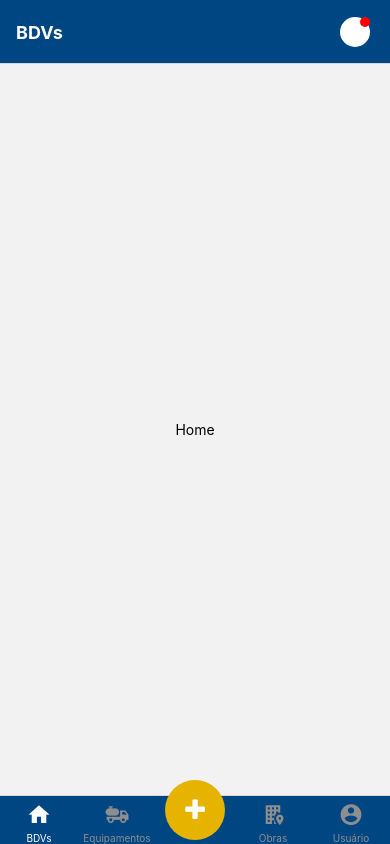
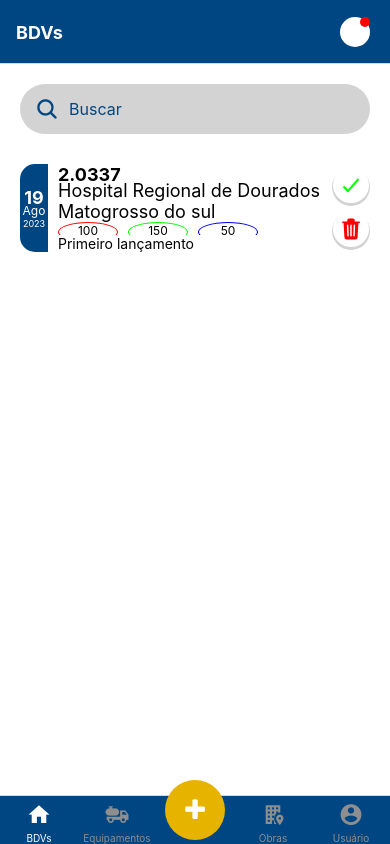
Before and after one commit to EdsonJrx/MyProjectBDV, a React Native app: screen /bdvs in a window 390 px wide. Built offline with nearby package versions, Linux system fonts and the light colour scheme.

Commit message:
Componente AppointsList criado

```diff
--- /dev/null
+++ b/src/components/appointList/index.tsx
@@ -0,0 +1,54 @@
+import React from 'react';
+
+import * as S from './style';
+
+import AppointsItem from '../appointsItem';
+import ButtonAppoints from '../buttonAppoints';
+
+
+const AppointmentList = () => {
+    return (
+        <S.Container>
+            <S.DateArea>
+                <S.DateDD>19</S.DateDD>
+                <S.DateMM>Ago</S.DateMM>
+                <S.DateYYYY>2023</S.DateYYYY>
+            </S.DateArea>
+            <S.BodyArea>
+                <S.CodCC>2.0337</S.CodCC>
+                <S.DescCC>Hospital Regional de Dourados Matogrosso do sul</S.DescCC>
+                <S.AppointsArea>
+                    <AppointsItem
+                        valor="100"
+                        color="#f00"
+                        title="Inicial"
+                    />
+                    <AppointsItem
+                        valor="150"
+                        color="#0f0"
+                        title="Final"
+                    />
+                    <AppointsItem
+                        valor="50"
+                        color="#00f"
+                        title="Rod"
+                    />
+                </S.AppointsArea>
+                <S.Obs>Primeiro lançamento</S.Obs>
+            </S.BodyArea>
+            <S.ButtonAppointsArea>
+                <ButtonAppoints
+                    nome="md-checkmark-sharp"
+                    color="#0f0"
+
+                />
+                <ButtonAppoints
+                    nome="trash"
+                    color="#f00"
+                />
+            </S.ButtonAppointsArea>
+        </S.Container>
+    );
+}
+
+export default AppointmentList;
--- /dev/null
+++ b/src/components/appointList/style.tsx
@@ -0,0 +1,54 @@
+import styled from "styled-components/native";
+
+export const Container = styled.TouchableOpacity`
+    width:100%;
+    flex-direction:row;
+`;
+export const DateArea = styled.View`
+    width:28px;
+    height:88px;
+    background-color:${({theme})=>theme.COLORS.PRIMARY_900};
+    border-top-left-radius: 15px ;
+    border-bottom-left-radius:15px;
+    justify-content:center;
+    align-items:center;
+`;
+export const DateDD = styled.Text`
+    font-size:18px;
+    font-weight:bold;
+    color:#fff;
+    margin-bottom:-5px;
+`;
+export const DateMM= styled.Text`
+    font-size:12px;
+    color:#fff;
+`;
+export const DateYYYY = styled.Text`
+    font-size:9px;
+    color:#fff;
+`;
+export const BodyArea = styled.View`
+    flex:2;
+    margin:0 10px;
+`;
+export const CodCC = styled.Text`
+    font-size:18px;
+    font-weight:bold;
+`;
+export const DescCC = styled.Text`
+    flex:1;
+    font-size:18px;
+    margin-top:-5px;
+`;
+export const AppointsArea = styled.View`
+    flex:1;
+    flex-direction:row;
+    overflow:hidden;
+`;
+export const Obs = styled.Text`
+    overflow:hidden;
+`;
+export const ButtonAppointsArea = styled.View`
+    align-items:center;
+    justify-content:space-around;
+`;
--- /dev/null
+++ b/src/components/appointsItem/index.tsx
@@ -0,0 +1,13 @@
+import React from "react";
+import * as S from './style'
+
+const AppointsItem = ({valor, color, title}) =>{
+    return(
+        <S.Container style={{borderColor:color}}>
+            <S.Value>{valor}</S.Value>
+            <S.Title>{title}</S.Title>
+        </S.Container>
+    )
+};
+
+export default AppointsItem;
--- /dev/null
+++ b/src/components/appointsItem/style.tsx
@@ -0,0 +1,19 @@
+import styled from "styled-components/native";
+
+export const Container = styled.View`
+    width:60px;
+    height:20px;
+    border:1px;
+    border-radius:50%;
+    margin-right:10px;
+    align-items:center;
+`;
+export const Value = styled.Text`
+    font-size:12px;
+`;
+export const Title = styled.Text`
+    font-size:10px;
+    margin-top:-2px;
+    background-color:#fff;
+    padding:0px 2px
+`;
--- /dev/null
+++ b/src/components/buttonAppoints/index.tsx
@@ -0,0 +1,17 @@
+import React from "react";
+import * as S from "./style";
+
+import { Ionicons } from '@expo/vector-icons';
+
+const ButtonAppoints = ({nome, color}) =>{
+    return(
+        <S.Container>
+            <S.Body>
+                <Ionicons name={nome} size={24} color={color} />
+            </S.Body>
+            <S.Shadow/>
+        </S.Container>
+    )
+};
+
+export default ButtonAppoints;
--- /dev/null
+++ b/src/components/buttonAppoints/style.tsx
@@ -0,0 +1,27 @@
+import styled from "styled-components/native";
+
+export const Container = styled.View`
+    height:38px;
+    width:38px;
+    justify-content:flex-start;
+    align-items:center;
+`
+export const Shadow = styled.View`
+    height:38px;
+    width:38px;
+    border-radius:50%;
+    margin-top:1px;
+    background-color:#d3d3d3;
+    position:absolute;
+
+`;
+export const Body = styled.TouchableOpacity`
+    justify-content:center;
+    align-items:center;
+    height:36px;
+    width:36px;
+    border-radius:50%;
+    background-color:${({theme})=>theme.COLORS.BACKGROUND};
+    position:absolute;
+    z-index:1;
+`;
--- /dev/null
+++ b/src/components/search/index.tsx
@@ -0,0 +1,27 @@
+import React, { FunctionComponent, useState } from 'react';
+import { InputArea, Input, Icone } from './style';
+import { Ionicons } from '@expo/vector-icons';
+
+import { InputLoginProps } from './types';
+
+const Search: FunctionComponent<InputLoginProps> = ({placeholder, value, onChangeText, handleClear}) => {
+
+    return (
+        <InputArea>
+            <Ionicons name="search" size={24} color="#004682" />
+            <Input
+                placeholder={placeholder}
+                placeholderTextColor="#004682"
+                value={value}
+                onChangeText={onChangeText}
+            />
+            {value &&
+                <Icone onPress={handleClear}>
+                    <Ionicons name="close" size={24} color="#004682" />
+                </Icone>
+            }
+        </InputArea>
+    );
+}
+
+export default Search
--- /dev/null
+++ b/src/components/search/style.tsx
@@ -0,0 +1,21 @@
+import styled from 'styled-components/native'
+
+export const InputArea = styled.View`
+    width: 100%;
+    height: 50px;
+    background-color: ${({ theme })=> theme.COLORS.PRIMARY_700};
+    flex-direction: row;
+    border-radius: 30px;
+    padding-left: 15px;
+    padding-right: 15px;
+    align-items: center;
+    margin-bottom: 30px;
+`;
+export const Input = styled.TextInput`
+    flex:1;
+    height: 100%;
+    font-size:16px;
+    color:#004682;
+    margin-left:10px;
+`;
+export const Icone = styled.TouchableOpacity``
--- /dev/null
+++ b/src/components/search/types.ts
@@ -0,0 +1,10 @@
+import { ComponentProps} from 'react';
+import { TextInputProps } from 'react-native';
+import { Ionicons } from '@expo/vector-icons';
+
+interface ExtraInputProps {
+    icon?:ComponentProps<typeof Ionicons>["name"];
+    handleClear:() => void;
+};
+
+export type InputLoginProps = TextInputProps & ExtraInputProps
--- a/src/screen/stack/Login/index.tsx
+++ b/src/screen/stack/Login/index.tsx
@@ -1,13 +1,7 @@
 import React, { useState } from 'react';
 import { useNavigation } from '@react-navigation/native';
 import { StackTypes } from '../../../routes/stack.route';
-import {
-    Container,
-    InputArea,
-    CustomButton,
-    CustomButtonText,
-    LoadingIcon,
- } from './styles';
+import * as S from './styles';
 
 import InputLogin from '../../../components/InputLogin';
 import Logo from '../../../assets/Engepar.svg'
@@ -34,7 +28,7 @@ export default ()=> {
                     //save email nome ususario no context
 
                     navigation.reset({
-                        routes:[{name:'Home'}],
+                        routes:[{name:'home'}],
                     })
                 } else {
                     alert('Usuario e/ou senha errados!')
@@ -46,10 +40,10 @@ export default ()=> {
     }
 
     return (
-        <Container>
+        <S.Container>
             <Logo width="128" height="150"/>
 
-            <InputArea>
+            <S.InputArea>
                 <InputLogin
                     icon='email'
                     placeholder='Digite seu Usuário'
@@ -65,11 +59,11 @@ export default ()=> {
                     password={true}
                 />
 
-                <CustomButton disabled={loading} onPress={handleLoginClick} >
-                {loading? <LoadingIcon  size="small" color='#fff'/> : <CustomButtonText>LOGIN</CustomButtonText>}
-                </CustomButton>
+                <S.CustomButton disabled={loading} onPress={handleLoginClick} >
+                {loading? <S.LoadingIcon  size="small" color='#fff'/> : <S.CustomButtonText>LOGIN</S.CustomButtonText>}
+                </S.CustomButton>
 
-            </InputArea>
-        </Container>
+            </S.InputArea>
+        </S.Container>
     );
 }
--- a/src/screen/tab/Home/index.tsx
+++ b/src/screen/tab/Home/index.tsx
@@ -1,10 +1,23 @@
-import * as React from 'react';
-import { View, Text, TouchableOpacity} from 'react-native';
+import React, { useState } from 'react';
+import * as S from './style'
+import Search from '../../../components/search';
+import AppointmentList from '../../../components/appointList';
 
 export default () => {
+    const [inputField, setInputField] = useState('')
+
+    const handleClear = () => {
+        setInputField('')
+    }
     return (
-        <View style={{ flex: 1, alignItems: 'center', justifyContent: 'center' }}>
-            <Text>Home</Text>
-        </View>
+        <S.Container>
+            <Search
+                placeholder='Buscar'
+                onChangeText={t=>setInputField(t)}
+                value={inputField}
+                handleClear={handleClear}
+            />
+            <AppointmentList/>
+        </S.Container>
     );
 }
--- /dev/null
+++ b/src/screen/tab/Home/style.tsx
@@ -0,0 +1,9 @@
+import styled from "styled-components/native";
+
+export const Container = styled.View`
+    flex: 1;
+    align-Items: center;
+    justify-Content: flex-start;
+    padding:20px;
+    background-color:${({theme})=>theme.COLORS.BACKGROUND}
+`
```
